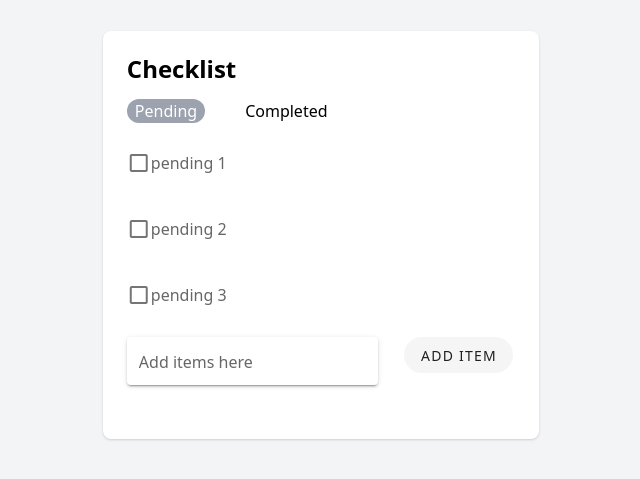
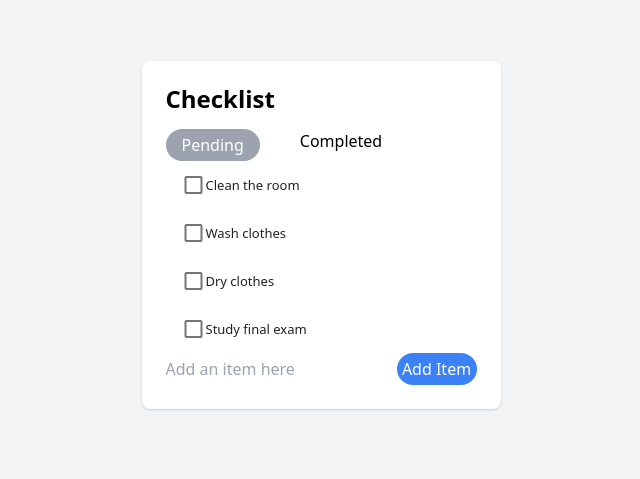
Before and after one commit to marcvaleros/nuxt-vue-todo_app, a Nuxt app: page / in a window 1280 px wide. Shown: the part 181-660 px from the top of the page, without its empty margins (319-959 px from the left). Built offline with nearby package versions, Linux system fonts and the light colour scheme.

Commit message:
fix: textfield and v-list

```diff
--- a/assets/variables.scss
+++ b/assets/variables.scss
@@ -2,3 +2,6 @@
 //
 // The variables you want to modify
 // $font-size-root: 20px;
+
+$btn-text-transform: default;
+$btn-hover-opacity:0.10 !default;
--- a/components/Card.vue
+++ b/components/Card.vue
@@ -8,33 +8,19 @@
           Checklist
         </h2>
           <div class="flex flex-row space-x-10 mt-4">
-              <div @click="activeTab = 'Pending'" class="bg-gray-400 rounded-full px-2 text-white cursor-pointer">Pending</div>
-              <div @click="activeTab = 'Completed'" class="cursor-pointer">Completed</div>
+              <div @click="activeTab = 'Pending'" class="cursor-pointer" :class="{'rounded-full px-4 py-1 text-white bg-gray-400': activeTab === 'Pending'}">Pending</div>
+              <div @click="activeTab = 'Completed'" class="cursor-pointer" :class="{'rounded-full px-4 py-1 text-white bg-gray-400': activeTab === 'Completed'}">Completed</div>
           </div>
 
           <component :is="activeTab"/>
 
-            <v-row class="text-center" justify="center">
-              <v-col cols="12" md="8">
-                <v-text-field
-                  depressed
-                  v-model="newTask"
-                  label="Add items here"
-                  solo
-                >
-                </v-text-field>
-              </v-col>
-
-              <v-col cols="12" md="4">
-                <v-btn
-                  class="blue--text "
-                  depressed
-                  elevation="2"
-                  rounded
-                >Add Item</v-btn>
-              </v-col>
-
-            </v-row>
+          <div class="flex flex-row ">
+            <input type="textfield" placeholder="Add an item here" class="outline-none" v-model="newTask">
+            <button
+              class="rounded-full text-white outline outline-none border-0 bg-blue-500 h-8 w-20 "
+              @click="create"
+            >Add Item</button>
+          </div>
 
       </div>
     </div>
@@ -48,7 +34,6 @@ export default {
     return {
       newTask: '',
       activeTab:'Pending',
-      isActive: false
     };
   },
   methods: {
@@ -60,12 +45,5 @@ export default {
 </script>
 
 <style>
-.none{
-  background-color: aqua;
-};
-.activeStyle{
-  background-color: #9ca3af;
-  border-radius: 100%;
-  cursor: pointer;
-}
+
 </style>
--- a/components/Completed.vue
+++ b/components/Completed.vue
@@ -1,11 +1,11 @@
 <template>
   <div>
-    <ul>
-      <li v-for="item in completed" :key="item">
-        <v-checkbox :label="item"></v-checkbox>
-      </li>
-    </ul>
-  </div>
+     <v-list class="p-0" single-line dense>
+        <v-list-item v-for="item in completed" :key="item.id" dense>
+              <v-checkbox :id="item.id" :label="item.task"></v-checkbox>
+        </v-list-item>
+       </v-list>
+   </div>
 </template>
 
 <script>
@@ -13,7 +13,14 @@ export default {
   name: 'Completed',
   data() {
     return {
-      completed: ['list 1', 'list 2', 'list 3']
+      completed: [
+        {
+          id:5,task:'Code personal app', done:true,
+        },
+        {
+          id:6,task:'Walk dogs', done:true,
+        },
+      ]
     }
   },
 };
--- a/components/Pending.vue
+++ b/components/Pending.vue
@@ -1,9 +1,21 @@
 <template>
-   <v-list dense spacer="0">
-      <v-list-item class="p-0" v-for="item in pending" :key="item">
-        <v-checkbox :label="item"></v-checkbox>
-      </v-list-item>
-  </v-list>
+ <div>
+     <v-list class="p-0 m-0" dense>
+       <v-list-item v-for="item in pending" :key="item.id" dense>
+              <template v-slot:default>
+                <v-list-item-action>
+                  <v-checkbox :input-value="item.done" :id="item.id"></v-checkbox>
+                </v-list-item-action>
+
+                <v-list-item-content>
+                  <v-list-item-title  :class="{'text-decoration-line-through': true}">
+                    {{item.task}}
+                  </v-list-item-title>
+                </v-list-item-content>
+              </template>
+        </v-list-item>
+       </v-list>
+   </div>
 </template>
 
 <script>
@@ -11,11 +23,31 @@ export default {
   name: 'Pending',
   data() {
     return {
-      pending: ['pending 1', 'pending 2', 'pending 3']
+      pending: [
+        {
+          id:1,task:'Clean the room', done:false,
+        },
+        {
+          id:2,task:'Wash clothes', done:false,
+        },
+        {
+          id:3,task:'Dry clothes', done:false,
+        },
+        {
+          id:4,task:'Study final exam', done:false,
+        },
+      ]
     }
+  },
+  methods: {
+
   },
 };
 </script>
 
 <style>
+.v-list__tile {
+  padding: 0
+};
+
 </style>
--- a/package.json
+++ b/package.json
@@ -4,8 +4,8 @@
   "private": true,
   "scripts": {
     "dev": "cross-env NODE_OPTIONS=--openssl-legacy-provider nuxt",
-    "build": "nuxt build",
-    "start": "nuxt start",
+    "build": "cross-env NODE_OPTIONS=--openssl-legacy-provider nuxt build",
+    "start": "cross-env NODE_OPTIONS=--openssl-legacy-provider nuxt start",
     "generate": "nuxt generate"
   },
   "dependencies": {
--- a/pages/index.vue
+++ b/pages/index.vue
@@ -1,69 +1,13 @@
 <template>
   <card>
-
   </card>
-
-<!-- <v-card>
-              <v-tabs
-                v-model="tabs"
-                centered
-              >
-                  <v-tab
-                    v-for="n in 2"
-                    :key="n"
-                  >
-                    <h1 v-if="n == 1">Pending</h1>
-                    <h1 v-else>Completed</h1>
-                  </v-tab>
-
-              </v-tabs>
-
-    <v-tabs-items v-model="tabs">
-      <v-tab-item class="text-center">
-        <v-card flat>
-          <v-card-text>
-
-            <v-checkbox/>
-
-          </v-card-text>
-        </v-card>
-      </v-tab-item>
-
-      <v-tab-item>
-        <v-card flat>
-          <v-card-title class="text-h5">
-            An awesome title
-          </v-card-title>
-          <v-card-text>
-            <p>
-              Duis lobortis massa imperdiet quam. Donec vitae orci sed dolor rutrum auctor. Vestibulum facilisis, purus nec pulvinar iaculis, ligula mi congue nunc, vitae euismod ligula urna in dolor. Praesent congue erat at massa.
-            </p>
-
-            <p>
-              Aenean posuere, tortor sed cursus feugiat, nunc augue blandit nunc, eu sollicitudin urna dolor sagittis lacus. Pellentesque egestas, neque sit amet convallis pulvinar, justo nulla eleifend augue, ac auctor orci leo non est. Etiam sit amet orci eget eros faucibus tincidunt. Donec sodales sagittis magna.
-            </p>
-
-            <p class="mb-0">
-              Ut leo. Suspendisse potenti. Duis vel nibh at velit scelerisque suscipit. Fusce pharetra convallis urna.
-            </p>
-          </v-card-text>
-        </v-card>
-      </v-tab-item>
-
-    </v-tabs-items>
-
-
-  </v-card> -->
 </template>
 
 <script>
-import Card from '../components/Card.vue'
   export default {
-  components: { Card },
     data () {
       return {
-        tabs: null,
-        text: 'Lorem ipsum dolor sit amet, consectetur adipiscing elit, sed do eiusmod tempor incididunt ut labore et dolore magna aliqua. Ut enim ad minim veniam, quis nostrud exercitation ullamco laboris nisi ut aliquip ex ea commodo consequat.',
+
       }
     },
   }
```
